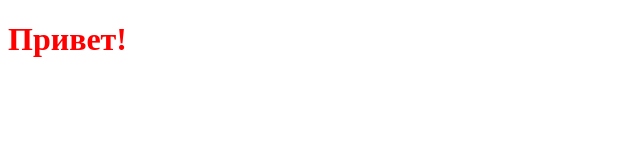
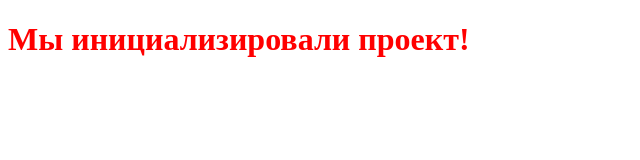
Before and after one commit to mafusailovich/Module02-Test, a plain HTML site: page index.html in a window 1280 px wide. Shown: the whole page, without its empty margins (0-640 px from the left). Drawn offline with Linux system fonts and the light colour scheme.

Commit message:
change index.html

```diff
--- a/index.html
+++ b/index.html
@@ -7,6 +7,6 @@
     <title>Document</title>
 </head>
 <body>
-    <h1>Привет!</h1>
+    <h1>Мы инициализировали проект!</h1>
 </body>
 </html>
```
